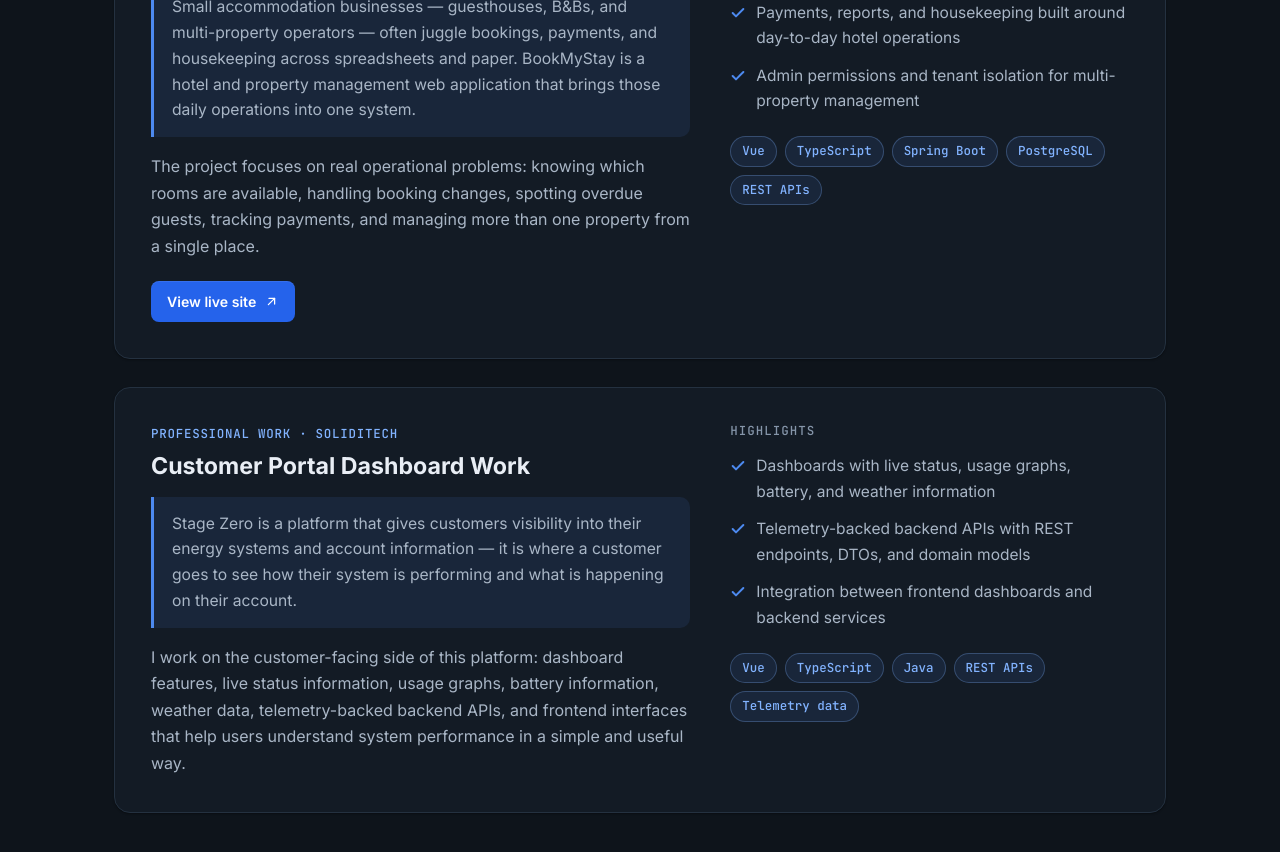
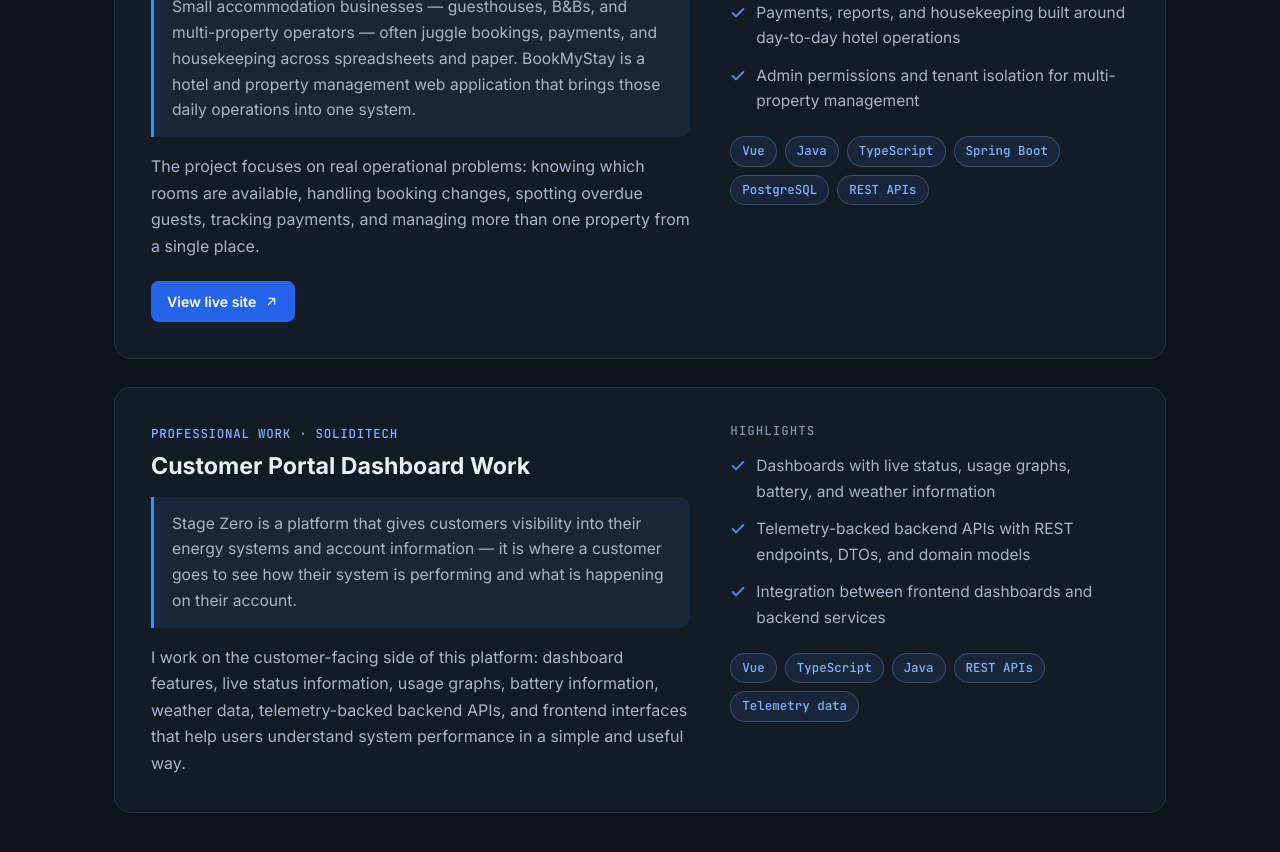
Before and after one commit to terrenceshang/Personal-Website, a React (Vite) app: page / in a window 1280 px wide. Shown: the part 2720-3572 px from the top of the page. Built offline with nearby package versions, Linux system fonts and the light colour scheme; no server answers.

Commit message:
Editing Content

```diff
--- a/src/content.ts
+++ b/src/content.ts
@@ -141,7 +141,7 @@
       'Payments, reports, and housekeeping built around day-to-day hotel operations',
       'Admin permissions and tenant isolation for multi-property management',
     ],
-    tech: ['Vue', 'TypeScript', 'Spring Boot', 'PostgreSQL', 'REST APIs'],
+    tech: ['Vue', 'Java', 'TypeScript', 'Spring Boot', 'PostgreSQL', 'REST APIs'],
     link: { label: 'View live site', url: 'https://www.bookmystayapp.co.za/' },
   },
   {
```
